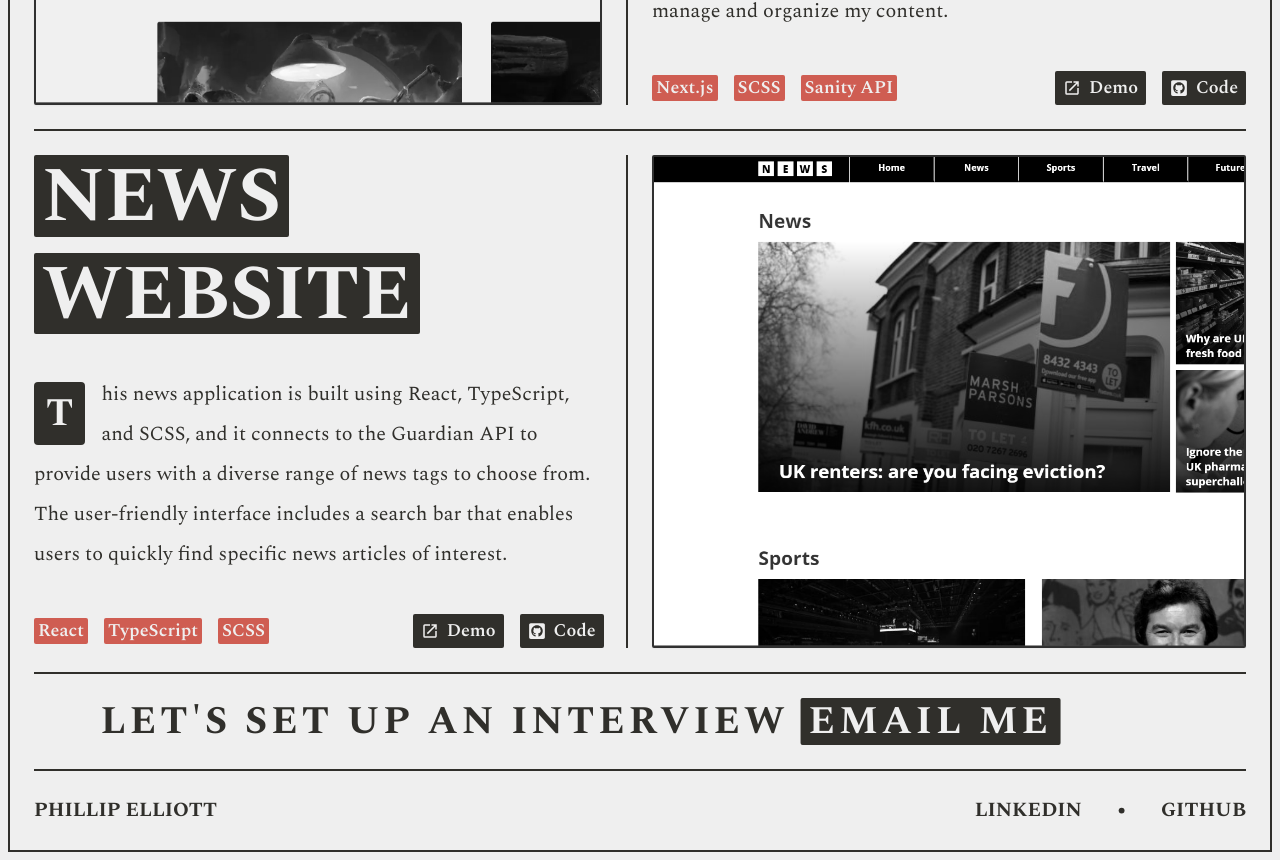
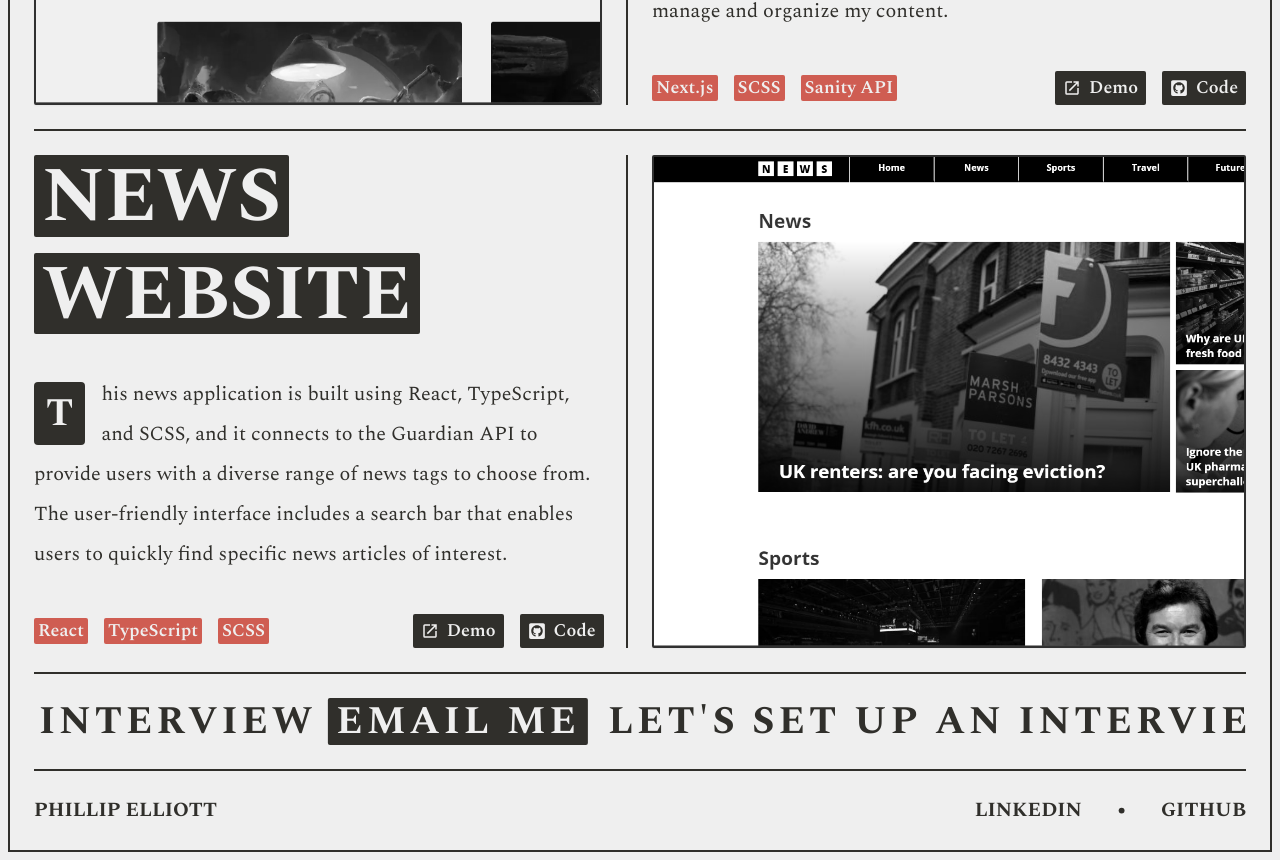
Before and after one commit to Phil-Elliott/PaperPortfolio, a Next.js app: page / in a window 1280 px wide. Shown: the part 3343-4203 px from the top of the page. Built offline with nearby package versions, Linux system fonts and the light colour scheme; a web font is replaced by a local one.

Commit message:
fixed footer banner

```diff
--- a/components/Footer/Footer.tsx
+++ b/components/Footer/Footer.tsx
@@ -1,73 +1,94 @@
-import React from "react";
-import { motion } from "framer-motion";
+import React, { useRef } from "react";
+import {
+  motion,
+  useScroll,
+  useSpring,
+  useTransform,
+  useMotionValue,
+  useVelocity,
+  useAnimationFrame,
+} from "framer-motion";
+import { wrap } from "@motionone/utils";
 import { BsDot } from "react-icons/bs";
 
-const Footer = () => {
+interface ParallaxProps {
+  children: any;
+  baseVelocity: number;
+}
+
+function ParallaxText({ children, baseVelocity = 100 }: ParallaxProps) {
+  const baseX = useMotionValue(0);
+  const { scrollY } = useScroll();
+  const scrollVelocity = useVelocity(scrollY);
+  const smoothVelocity = useSpring(scrollVelocity, {
+    damping: 50,
+    stiffness: 400,
+  });
+  const velocityFactor = useTransform(smoothVelocity, [0, 1000], [0, 5], {
+    clamp: false,
+  });
+
+  /**
+   * This is a magic wrapping for the length of the text - you
+   * have to replace for wrapping that works for you or dynamically
+   * calculate
+   */
+  const x = useTransform(baseX, (v) => `${wrap(-20, -45, v)}%`);
+
+  const directionFactor = useRef<number>(1);
+  useAnimationFrame((t, delta) => {
+    let moveBy = directionFactor.current * baseVelocity * (delta / 1000);
+
+    /**
+     * This is what changes the direction of the scroll once we
+     * switch scrolling directions.
+     */
+    if (velocityFactor.get() < 0) {
+      directionFactor.current = -1;
+    } else if (velocityFactor.get() > 0) {
+      directionFactor.current = 1;
+    }
+
+    moveBy += directionFactor.current * moveBy * velocityFactor.get();
+
+    baseX.set(baseX.get() + moveBy);
+  });
+
+  /**
+   * The number of times to repeat the child text should be dynamically calculated
+   * based on the size of the text and viewport. Likewise, the x motion value is
+   * currently wrapped between -20 and -45% - this 25% is derived from the fact
+   * we have four children (100% / 4). This would also want deriving from the
+   * dynamically generated number of children.
+   */
+  return (
+    <div className="parallax">
+      <motion.div className="flex" style={{ x }}>
+        <span>{children} </span>
+        <span>{children} </span>
+        <span>{children} </span>
+        <span>{children} </span>
+      </motion.div>
+    </div>
+  );
+}
+
+export default function Footer() {
   return (
     <div className=" overflow-hidden">
-      <div className="relative border-b-2 lg2:border-Secondary lg2:pb-6 flex items-center gap-12   w-[300vw]">
-        <motion.h1
-          className="uppercase text-4xl font-bold hidden lg2:flex items-center tracking-widest "
-          initial={{ x: "100vw" }}
-          animate={{ x: "-200vw" }}
-          transition={{
-            duration: 20,
-            ease: "linear",
-            repeat: Infinity,
-            repeatDelay: 0,
-          }}
-        >
+      <div className="relative border-b-2 lg2:border-Secondary lg2:pb-6 flex items-center gap-12 w-[360vw]">
+        <ParallaxText baseVelocity={-3}>
+          <h1 className="uppercase text-4xl font-bold hidden lg2:flex items-center tracking-widest ">
             Let's set up an interview
             <a
-            className="text-Primary bg-Secondary rounded-sm ml-3 p-1 hover:bg-Tertiary duration-500 px-2 "
+              className="text-Primary bg-Secondary rounded-sm ml-3 mr-5 p-1 hover:bg-Tertiary duration-500 px-2 "
               aria-label="Email"
               href="mailto:PhillipPElliott@gmail.com"
             >
               EMAIL ME
             </a>
-        </motion.h1>
-        <motion.h1
-          className="uppercase text-4xl font-bold hidden lg2:flex items-center tracking-widest "
-          initial={{ x: "100vw" }}
-          animate={{ x: "-200vw" }}
-          transition={{
-            duration: 20,
-            ease: "linear",
-            delay: 2,
-            repeat: Infinity,
-            repeatDelay: 0,
-          }}
-        >
-          Let's set up an interview
-          <a
-            className="text-Primary bg-Secondary rounded-sm ml-3 p-1 hover:bg-Tertiary duration-500 px-2 "
-            aria-label="Email"
-            href="mailto:PhillipPElliott@gmail.com"
-          >
-            EMAIL ME
-          </a>
-        </motion.h1>
-        <motion.h1
-          className="uppercase text-4xl font-bold hidden lg2:flex items-center tracking-widest "
-          initial={{ x: "100vw" }}
-          animate={{ x: "-200vw" }}
-          transition={{
-            duration: 20,
-            ease: "linear",
-            delay: 4,
-            repeat: Infinity,
-            repeatDelay: 0,
-          }}
-        >
-          Let's set up an interview
-          <a
-            className="text-Primary bg-Secondary rounded-sm ml-3 p-1 hover:bg-Tertiary duration-500 px-2 "
-            aria-label="Email"
-            href="mailto:PhillipPElliott@gmail.com"
-          >
-            EMAIL ME
-          </a>
-        </motion.h1>
+          </h1>
+        </ParallaxText>
       </div>
       <div className="lg2:pt-6 gap-6 lg2:gap-0 flex flex-col lg2:flex-row justify-between text-md xs:text-lg sm:text-xl font-bold uppercase items-center">
         <h1 className="">Phillip Elliott</h1>
@@ -99,13 +120,4 @@
       </div>
     </div>
   );
-};
-
-export default Footer;
-
-/*
-
-
-
-
-*/
+}
--- a/pages/_app.tsx
+++ b/pages/_app.tsx
@@ -30,6 +30,8 @@
 
 /*
 
+use framer motion path on image
+
 <script
         async
         src="https://www.googletagmanager.com/gtag/js?id=G-00HF3CVKYC"
```
Lines whose indentation alone changed are shown as unchanged.
